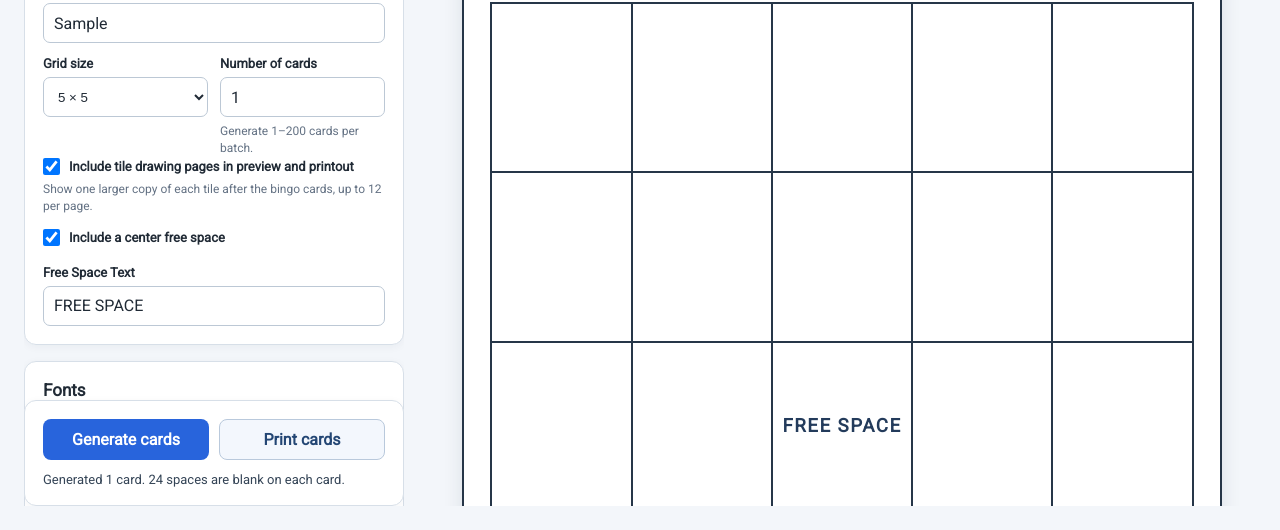
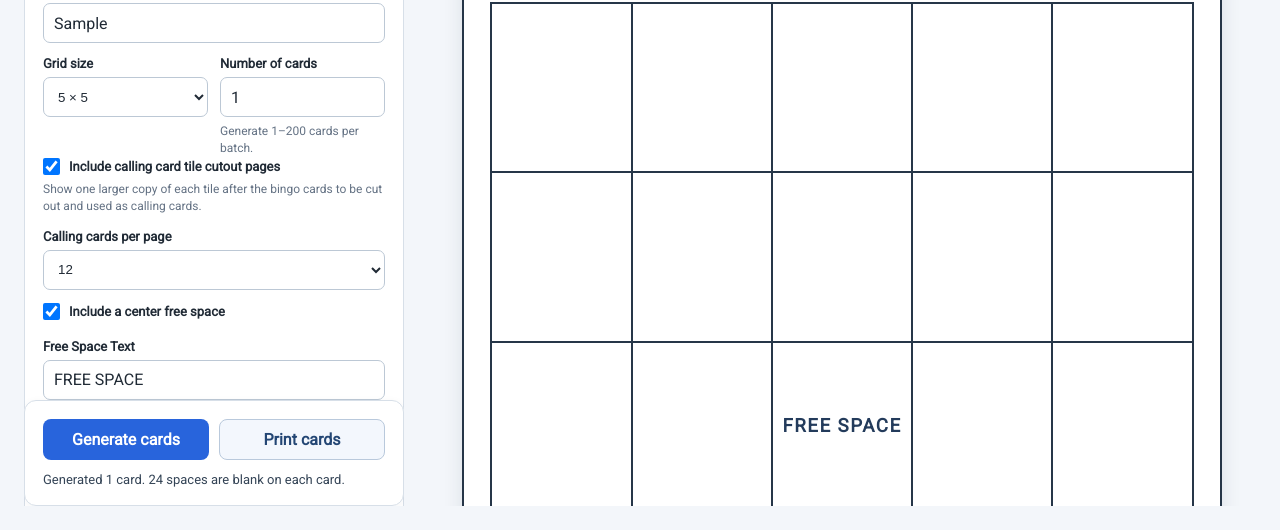
Before and after one commit to AgentIsaacson/Bingo-Card-Generator, a plain HTML site: page bingo-card-generator.html in a window 1280 px wide. Both pictures are taken after typing "Sample" into the empty fields and a click on the button "Generate cards". Shown: the part 270-800 px from the top of the page. Drawn offline with Linux system fonts and the light colour scheme.

Commit message:
added a setting for configurable scalling card cutouts per page

```diff
--- a/bingo-card-generator.html
+++ b/bingo-card-generator.html
@@ -716,9 +716,24 @@
           <div class="field">
             <label class="toggle-line" for="include-drawing-pages">
               <input id="include-drawing-pages" type="checkbox" checked />
-              <span>Include tile drawing pages in preview and printout</span>
+              <span>Include calling card tile cutout pages</span>
             </label>
-            <span class="hint">Show one larger copy of each tile after the bingo cards, up to 12 per page.</span>
+            <span class="hint">Show one larger copy of each tile after the bingo cards to be cut out and used as calling cards.</span>
+          </div>
+          <div id="calling-cards-per-page-field" class="field" hidden>
+            <label for="calling-cards-per-page">Calling cards per page</label>
+            <select id="calling-cards-per-page">
+              <option value="4">4</option>
+              <option value="6">6</option>
+              <option value="8">8</option>
+              <option value="10">10</option>
+              <option value="12" selected>12</option>
+              <option value="16">16</option>
+              <option value="20">20</option>
+              <option value="24">24</option>
+              <option value="30">30</option>
+              <option value="36">36</option>
+            </select>
           </div>
           <div class="field">
             <label class="toggle-line" for="free-space">
@@ -826,6 +841,8 @@
         var generateButton = document.getElementById("generate");
         var printButton = document.getElementById("print");
         var includeDrawingPagesInput = document.getElementById("include-drawing-pages");
+        var callingCardsPerPageInput = document.getElementById("calling-cards-per-page");
+        var callingCardsPerPageField = document.getElementById("calling-cards-per-page-field");
         var status = document.getElementById("status");
         var cardsElement = document.getElementById("cards");
         var drawingPagesElement = document.getElementById("drawing-pages");
@@ -838,21 +855,45 @@
 
         function updateDrawingPagesVisibility() {
           document.body.classList.toggle("include-drawing-pages", includeDrawingPagesInput.checked && drawingPagesElement.children.length > 0);
+          callingCardsPerPageField.hidden = !includeDrawingPagesInput.checked;
+        }
+
+        function getAvailableTiles() {
+          return tiles.map(function (tile) {
+            return { ...tile, caption: tile.caption.trim() };
+          });
         }
 
         function renderDrawingPages(availableTiles) {
           drawingPagesElement.replaceChildren();
-          for (var start = 0; start < availableTiles.length; start += 12) {
+          var pageSize = Number(callingCardsPerPageInput.value);
+          var columnsByPageSize = {
+            4: 2,
+            6: 2,
+            8: 2,
+            10: 2,
+            12: 3,
+            16: 4,
+            20: 4,
+            24: 4,
+            30: 5,
+            36: 6
+          };
+          var columns = columnsByPageSize[pageSize];
+          var rows = pageSize / columns;
+          for (var start = 0; start < availableTiles.length; start += pageSize) {
             var page = document.createElement("section");
             page.className = "drawing-page";
-            page.setAttribute("aria-label", "Drawing tiles page " + (Math.floor(start / 12) + 1));
+            page.setAttribute("aria-label", "Calling cards page " + (Math.floor(start / pageSize) + 1));
 
             var heading = document.createElement("h2");
             heading.textContent = "Tiles for Drawing";
 
             var grid = document.createElement("div");
             grid.className = "drawing-grid";
-            availableTiles.slice(start, start + 12).forEach(function (tile) {
+            grid.style.gridTemplateColumns = "repeat(" + columns + ", minmax(0, 1fr))";
+            grid.style.gridTemplateRows = "repeat(" + rows + ", minmax(0, 1fr))";
+            availableTiles.slice(start, start + pageSize).forEach(function (tile) {
               var drawingTile = document.createElement("div");
               drawingTile.className = "drawing-tile";
               var image = document.createElement("img");
@@ -871,6 +912,12 @@
         }
 
         includeDrawingPagesInput.addEventListener("change", updateDrawingPagesVisibility);
+        callingCardsPerPageInput.addEventListener("change", function () {
+          if (generatedCards) {
+            renderDrawingPages(getAvailableTiles());
+          }
+        });
+        updateDrawingPagesVisibility();
 
         function fileAsDataUrl(file) {
           return new Promise(function (resolve, reject) {
@@ -1179,9 +1226,7 @@
             setStatus("Choose a whole number of cards from 1 to 200.", true);
             return;
           }
-          var availableTiles = tiles.filter(function (tile) {
-            return { ...tile, caption: tile.caption.trim() };
-          });
+          var availableTiles = getAvailableTiles();
 
           try {
             applyFonts();
@@ -1251,11 +1296,7 @@
 
         printButton.addEventListener("click", function () {
           if (generatedCards) {
-            renderDrawingPages(
-              tiles.filter(function (tile) {
-                return { ...tile, caption: tile.caption.trim() };
-              }),
-            );
+            renderDrawingPages(getAvailableTiles());
             window.print();
           }
         });
```
